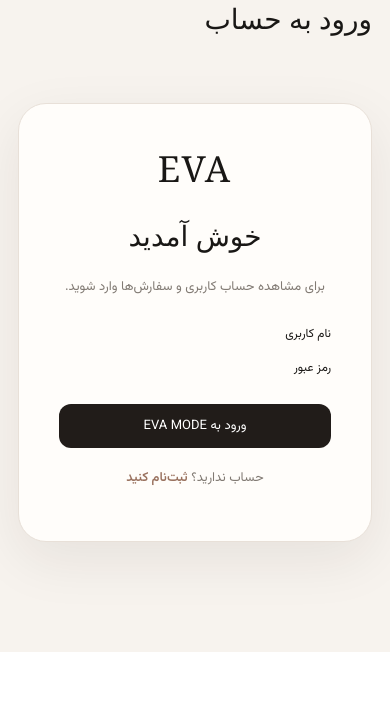
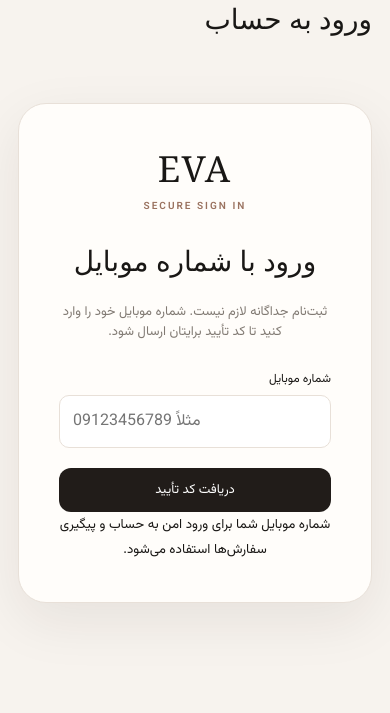
Before and after one commit to evamode29/eva-mode, a Django app: page /account/login/ in a window 390 px wide. Shown: the part 263-976 px from the top of the page. Before the commit the page ends 915 px from the top, so only its background shows below. Run offline with Django 5.2, Linux system fonts and the light colour scheme.

Commit message:
Replace password login with phone number login

```diff
--- a/templates/dashboard/login.html
+++ b/templates/dashboard/login.html
@@ -4,15 +4,16 @@
 {% block content %}
 <section class="auth-card">
   <div class="auth-mark">EVA</div>
-  <h2>خوش آمدید</h2>
-  <p>برای مشاهده حساب کاربری و سفارش‌ها وارد شوید.</p>
+  <span class="eyebrow">SECURE SIGN IN</span>
+  <h2>ورود با شماره موبایل</h2>
+  <p>ثبت‌نام جداگانه لازم نیست. شماره موبایل خود را وارد کنید تا کد تأیید برایتان ارسال شود.</p>
   <form method="post" class="dashboard-form">
     {% csrf_token %}
-    <label for="id_username">نام کاربری</label>{{ form.username }}
-    <label for="id_password">رمز عبور</label>{{ form.password }}
-    {% if form.errors %}<div class="form-error">نام کاربری یا رمز عبور صحیح نیست.</div>{% endif %}
-    <button class="primary-btn" type="submit">ورود به EVA MODE</button>
+    <label for="id_phone">شماره موبایل</label>
+    {{ form.phone }}
+    {% if form.phone.errors %}<div class="form-error">{{ form.phone.errors|striptags }}</div>{% endif %}
+    <button class="primary-btn" type="submit">دریافت کد تأیید</button>
   </form>
-  <p style="margin-top:20px">حساب ندارید؟ <a href="{% url 'customer:register' %}" style="color:#9a725f;font-weight:600">ثبت‌نام کنید</a></p>
+  <small class="auth-note">شماره موبایل شما برای ورود امن به حساب و پیگیری سفارش‌ها استفاده می‌شود.</small>
 </section>
 {% endblock %}
```
